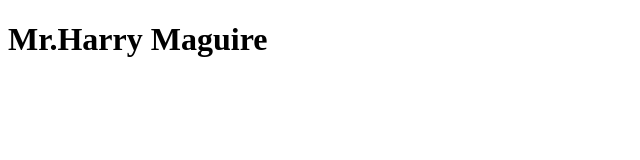
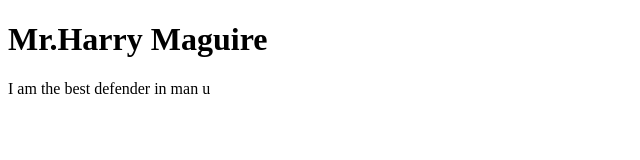
Before and after one commit to poopha16477-a11y/gitnub-desktop-project, a plain HTML site: page index.html in a window 1280 px wide. Shown: the whole page, without its empty margins (0-640 px from the left). Drawn offline with Linux system fonts and the light colour scheme.

Commit message:
Add information
Add information

```diff
--- a/index.html
+++ b/index.html
@@ -7,5 +7,8 @@
 </head>
 <body>
     <h1>Mr.Harry Maguire</h1>
+    <p>
+        I am the best defender in man u
+    </p>
 </body>
 </html>
```
